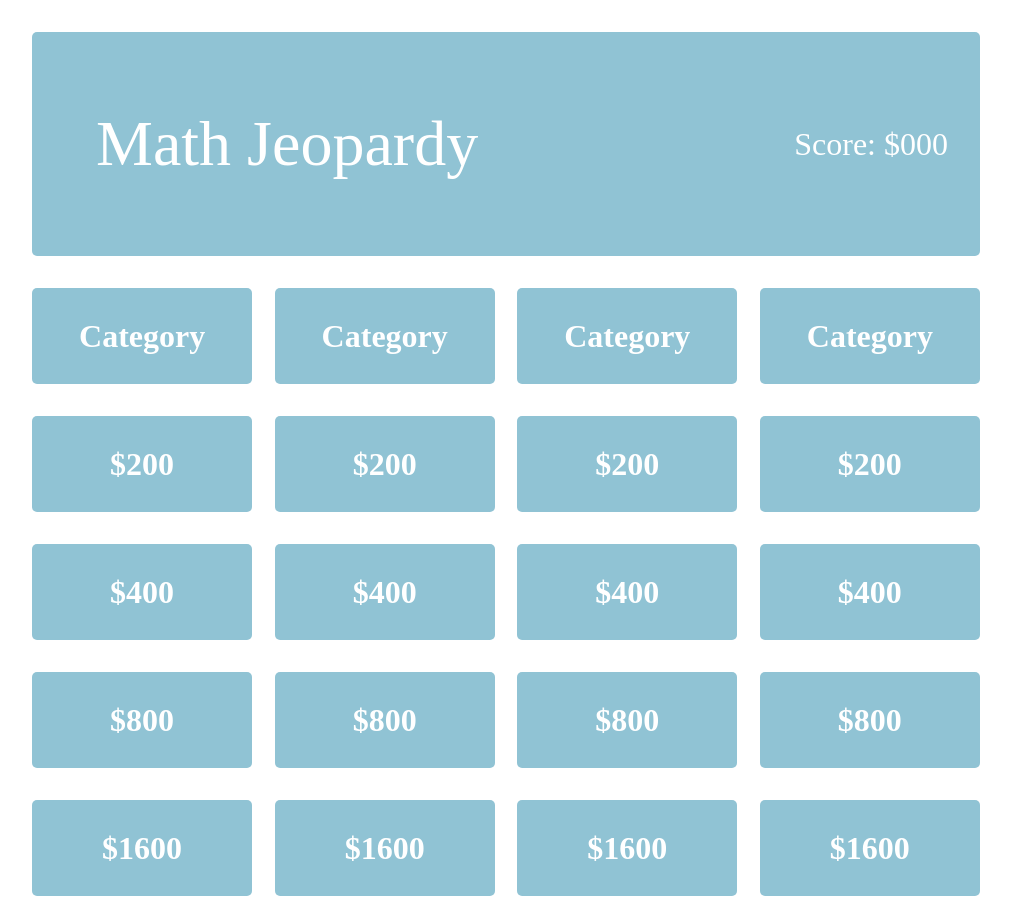
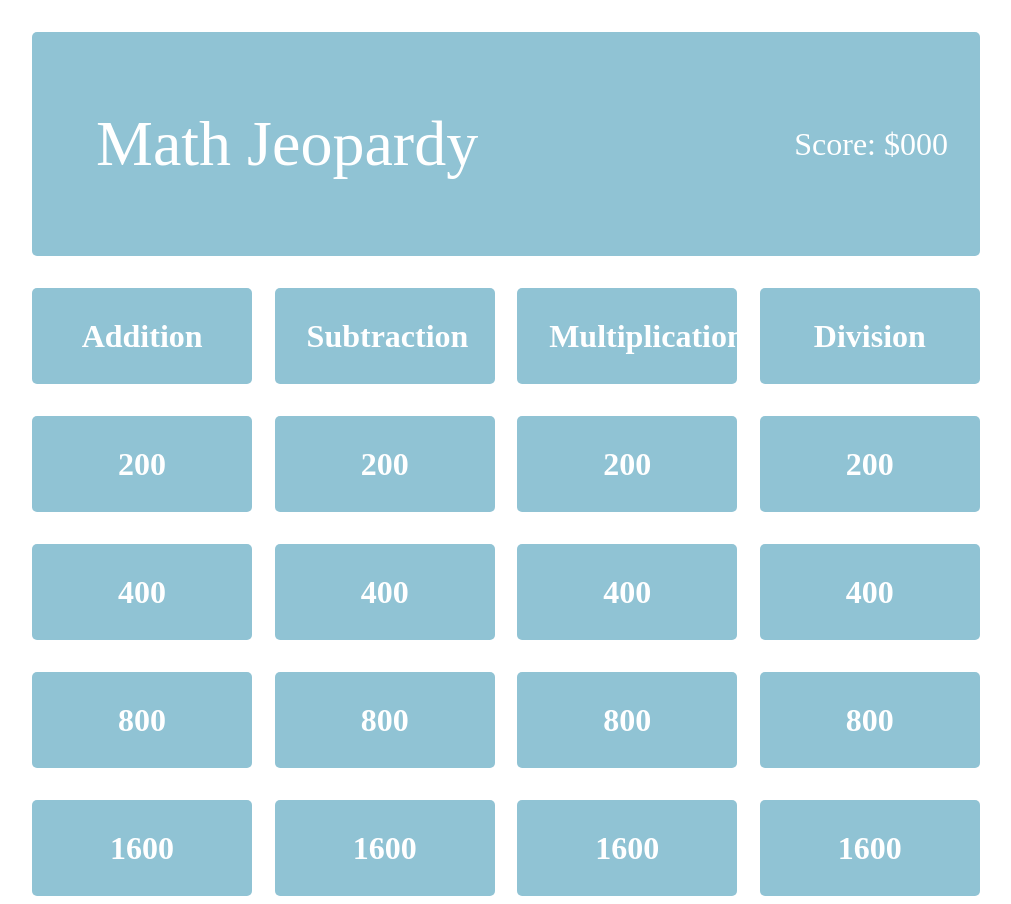
Before and after one commit to dydx/jeopardy, a website: page index.html in a window 1280 px wide. Shown: the whole page, without its empty margins (134-1145 px from the left). Drawn offline with Linux system fonts and the light colour scheme.

Commit message:
I have commited crimes against humanity with this one

```diff
--- a/app/js/main.js
+++ b/app/js/main.js
@@ -1,7 +1,5 @@
 (function e(t,n,r){function s(o,u){if(!n[o]){if(!t[o]){var a=typeof require=="function"&&require;if(!u&&a)return a(o,!0);if(i)return i(o,!0);var f=new Error("Cannot find module '"+o+"'");throw f.code="MODULE_NOT_FOUND",f}var l=n[o]={exports:{}};t[o][0].call(l.exports,function(e){var n=t[o][1][e];return s(n?n:e)},l,l.exports,e,t,n,r)}return n[o].exports}var i=typeof require=="function"&&require;for(var o=0;o<r.length;o++)s(r[o]);return s})({1:[function(require,module,exports){
 'use strict'
-
-var score = 0
 
 // not really sure what to designate these as. They're "classes", but they're behaving
 // more like value objects with logic. At any rate, they are SO much more testable
@@ -85,7 +83,25 @@ game
   .addCategory(multiplication)
   .addCategory(division)
 
+// I should be taken out back and shot for this... but I love it..
+function render (game) {
+  return game.categories.map(function (category, catIndex) {
+    return `
+    <section class="column">
+      <div class="category" data-cat="${catIndex}">${category.name}</div>
+        ${category.questions.map(function (question, quesIndex) {
+          return `<div class="card" data-cat="${catIndex}" data-card="${quesIndex}">${question.value}</div>`
+        }).join('')}
+    </section>`
+  }).join('')
+}
+
+var board = render(game)
+document.querySelector('main').innerHTML = board
+
+// select all of our question cards
 var cards = document.querySelectorAll('.card')
+// select all of our category titles
 var categories = document.querySelectorAll('.category')
 
 function triggerQuestionPrompt (event) {
--- a/index.html
+++ b/index.html
@@ -15,35 +15,7 @@
 
 
     <main>
-      <!-- main content -->
-      <section class="column">
-        <div class="category" data-cat="1">Category</div>
-        <div class="card" data-cat="0" data-card="0">$200</div>
-        <div class="card" data-cat="0" data-card="1">$400</div>
-        <div class="card" data-cat="0" data-card="2">$800</div>
-        <div class="card" data-cat="0" data-card="3">$1600</div>
-      </section>
-      <section class="column">
-        <div class="category">Category</div>
-        <div class="card" data-cat="1" data-card="0">$200</div>
-        <div class="card" data-cat="1" data-card="1">$400</div>
-        <div class="card" data-cat="1" data-card="2">$800</div>
-        <div class="card" data-cat="1" data-card="3">$1600</div>
-      </section>
-      <section class="column">
-        <div class="category">Category</div>
-        <div class="card" data-cat="2" data-card="0">$200</div>
-        <div class="card" data-cat="2" data-card="1">$400</div>
-        <div class="card" data-cat="2" data-card="2">$800</div>
-        <div class="card" data-cat="2" data-card="3">$1600</div>
-      </section>
-      <section class="column">
-        <div class="category">Category</div>
-        <div class="card" data-cat="3" data-card="0">$200</div>
-        <div class="card" data-cat="3" data-card="1">$400</div>
-        <div class="card" data-cat="3" data-card="2">$800</div>
-        <div class="card" data-cat="3" data-card="3">$1600</div>
-      </section>
+      <!-- main content (will be generated programmatically) -->
     </main>
 
     <footer>
```
Also changed, not shown: build/js/main.js.
